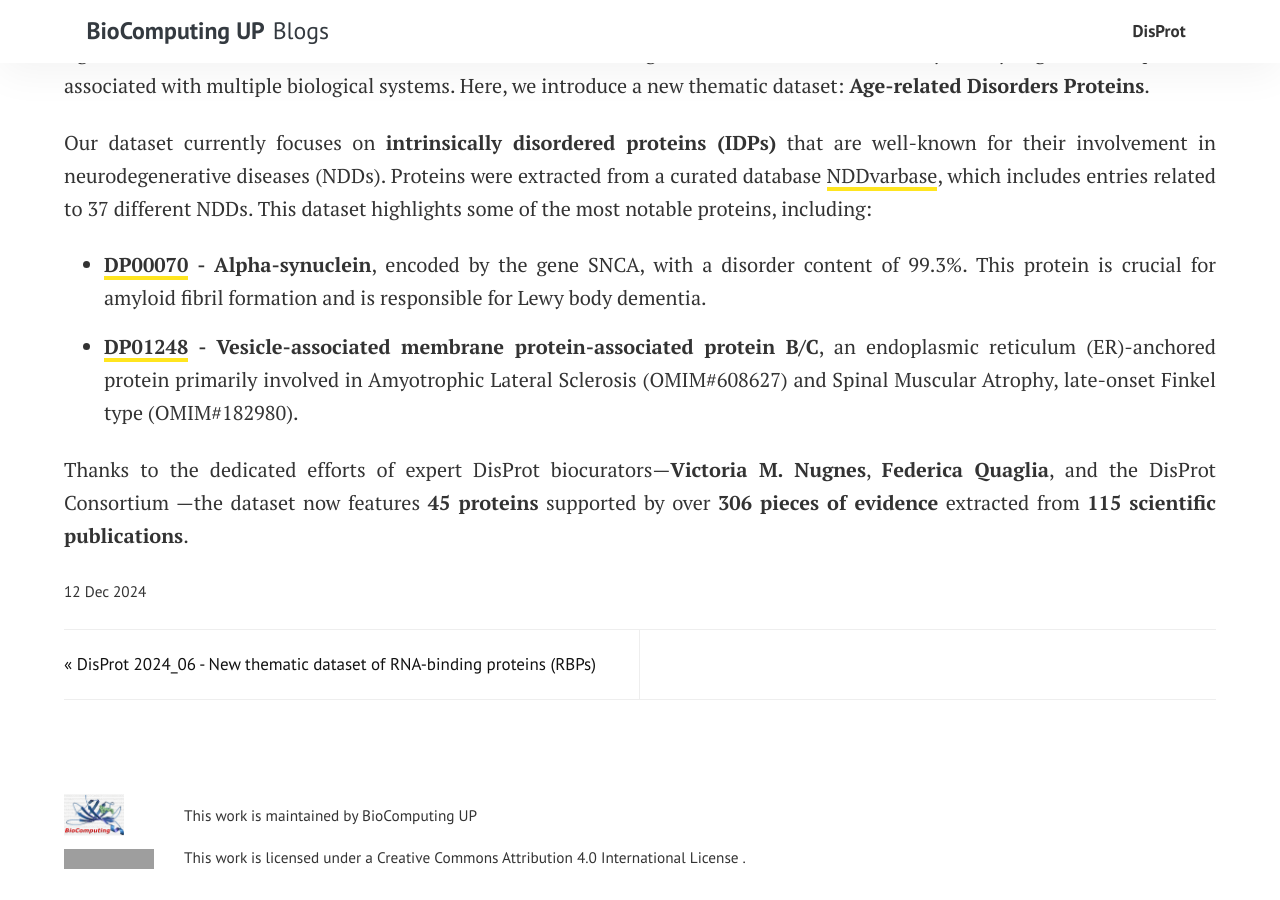
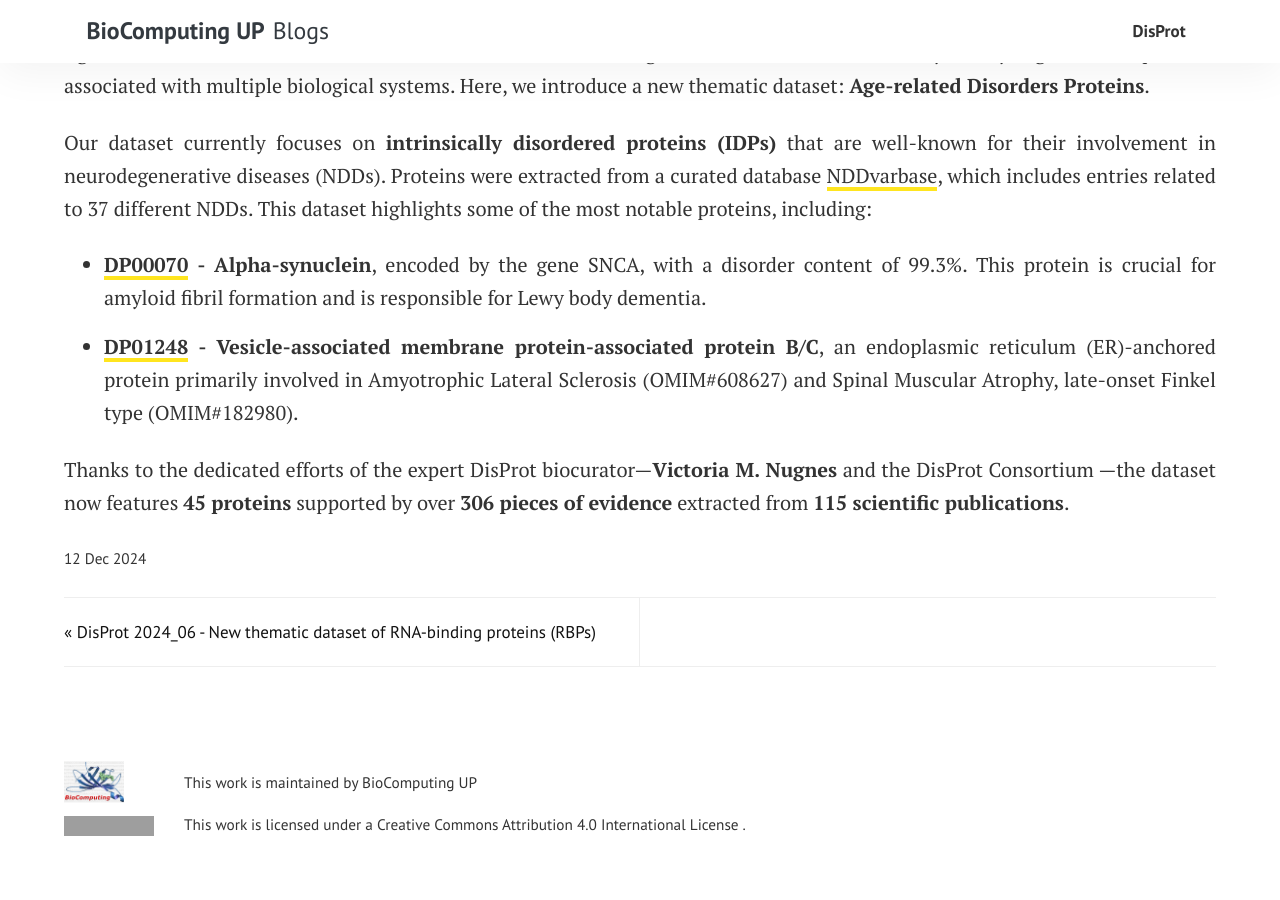
Before and after one commit to BioComputingUP/BioComputingUP.github.io, a Jekyll site: the page built from _posts/2024-12-12-release_2024_12.markdown, in a window 1280 px wide and 900 px high, scrolled down 573 px. Built offline with Jekyll 4.4.1, drawn with Linux system fonts in a browser that asks for light colours; comment, search, counter and statistics services are not loaded; after the commit the page ends 1440 px from its top, so only the background shows below that; grey boxes are pictures that could not be loaded.

Commit message:
Update to the release 2024_12 blogpost

```diff
--- a/_posts/2024-12-12-release_2024_12.markdown
+++ b/_posts/2024-12-12-release_2024_12.markdown
@@ -20,4 +20,4 @@ Our dataset currently focuses on **intrinsically disordered proteins (IDPs)** th
 *   [**DP01248**](https://disprot.org/DP01248) **\- Vesicle-associated membrane protein-associated protein B/C**, an endoplasmic reticulum (ER)-anchored protein primarily involved in Amyotrophic Lateral Sclerosis (OMIM#608627) and Spinal Muscular Atrophy, late-onset Finkel type (OMIM#182980).
 
 
-Thanks to the dedicated efforts of expert DisProt biocurators—**Victoria M. Nugnes**, **Federica Quaglia**, and the DisProt Consortium —the dataset now features **45 proteins** supported by over **306 pieces of evidence** extracted from **115 scientific publications**.
+Thanks to the dedicated efforts of the expert DisProt biocurator—**Victoria M. Nugnes** and the DisProt Consortium —the dataset now features **45 proteins** supported by over **306 pieces of evidence** extracted from **115 scientific publications**.
```
